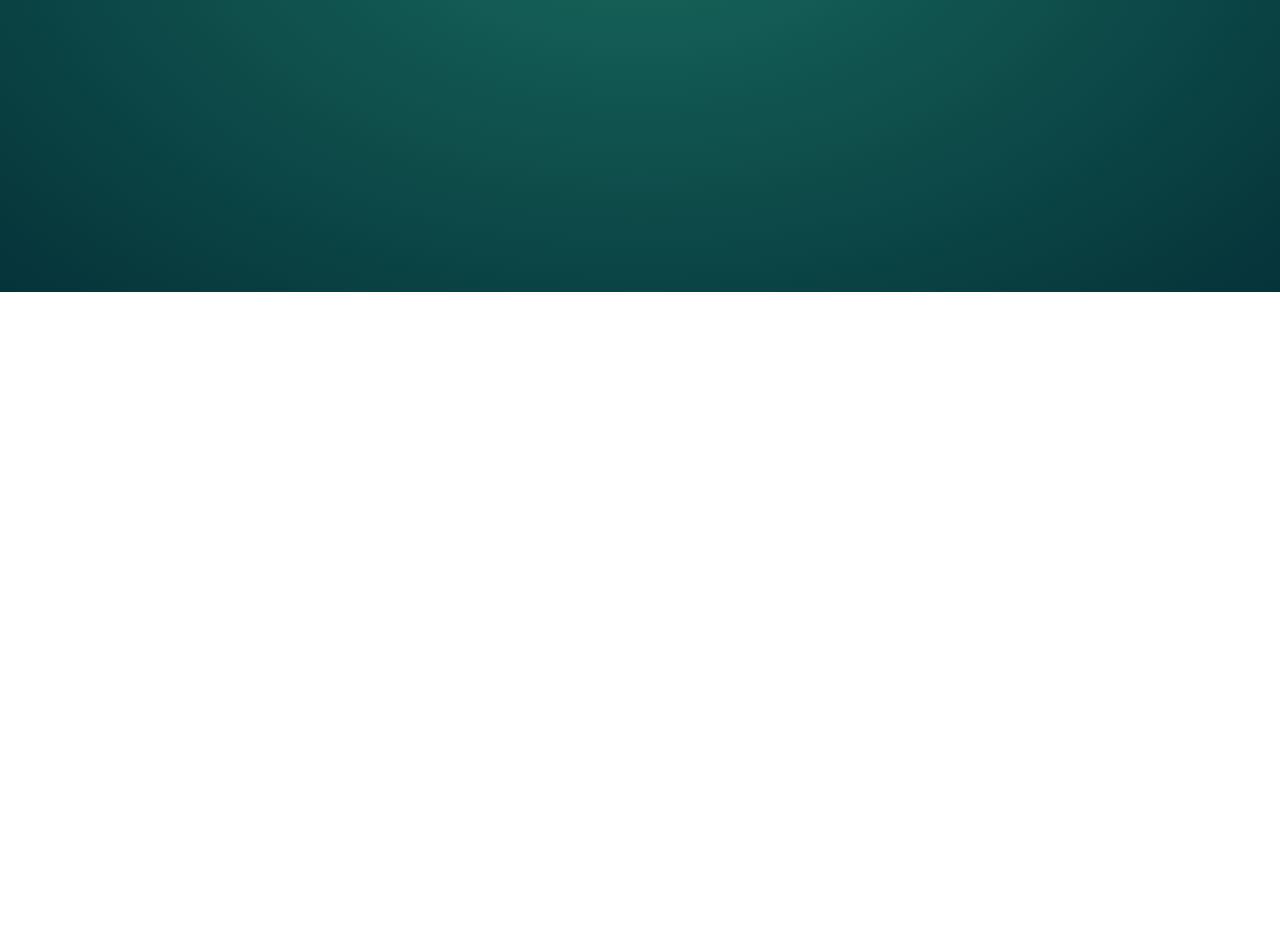
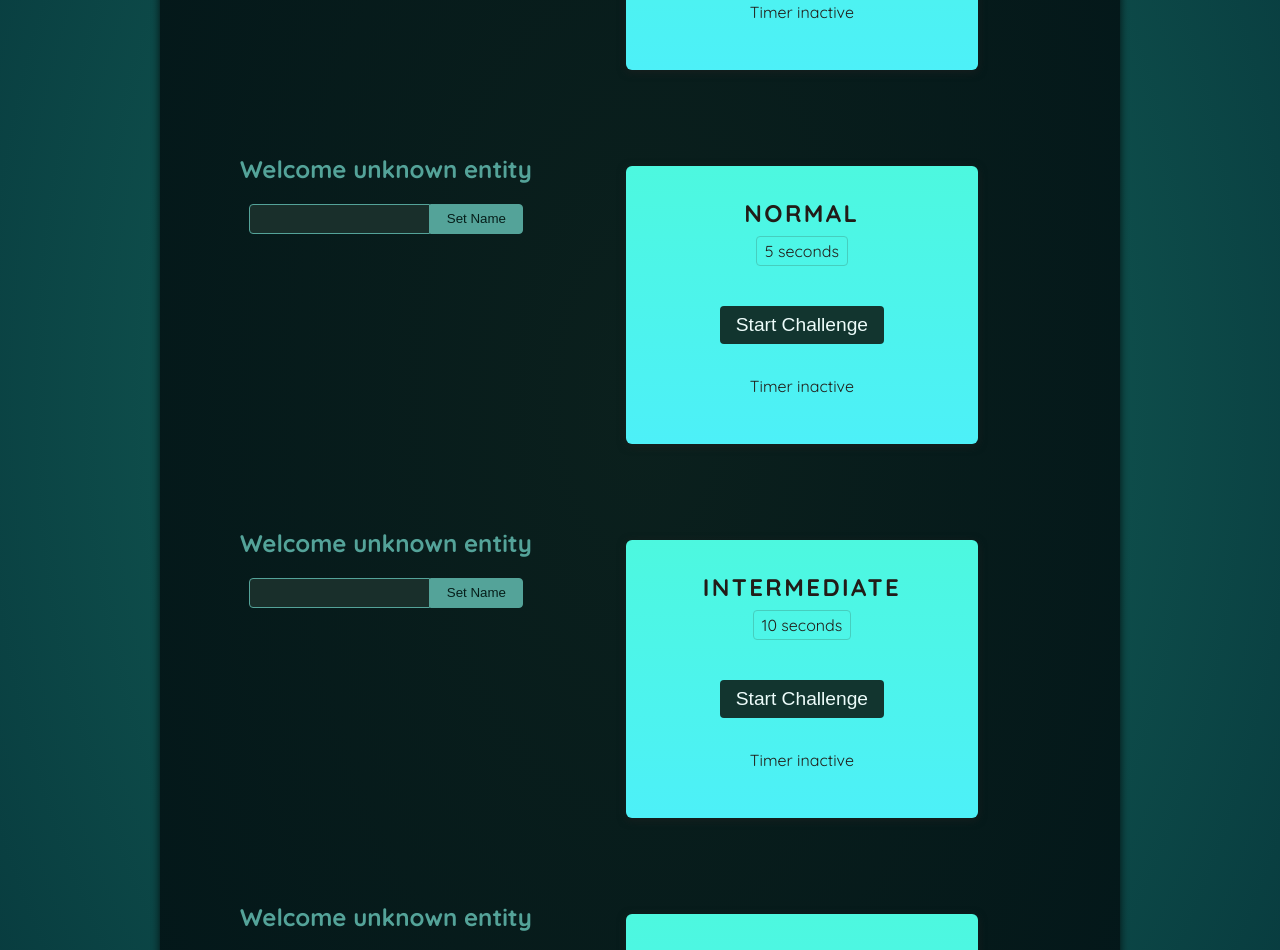
Before and after one commit to nrcoover/time-stopper-react-game, a React (Vite) app: page / in a window 1280 px wide. Shown: the part 540-1490 px from the top of the page. Before the commit the page ends 832 px from the top, so only its background shows below. Built offline with nearby package versions, Linux system fonts and the light colour scheme; a web font is replaced by a local one.

Commit message:
Update App.jsx

```diff
--- a/src/App.jsx
+++ b/src/App.jsx
@@ -1,12 +1,18 @@
-import Player from './components/Player.jsx';
+import Player from "./components/Player.jsx";
+import TimerChallenge from "./components/TimerChallenge.jsx";
 
 function App() {
-  return (
-    <>
-      <Player />
-      <div id="challenges"></div>
-    </>
-  );
+	return (
+		<>
+			<Player />
+			<div id="challenges">
+				<TimerChallenge title="Easy" targetTime={1} />
+				<TimerChallenge title="Normal" targetTime={5} />
+				<TimerChallenge title="Intermediate" targetTime={10} />
+				<TimerChallenge title="Hard" targetTime={15} />
+			</div>
+		</>
+	);
 }
 
 export default App;
```
